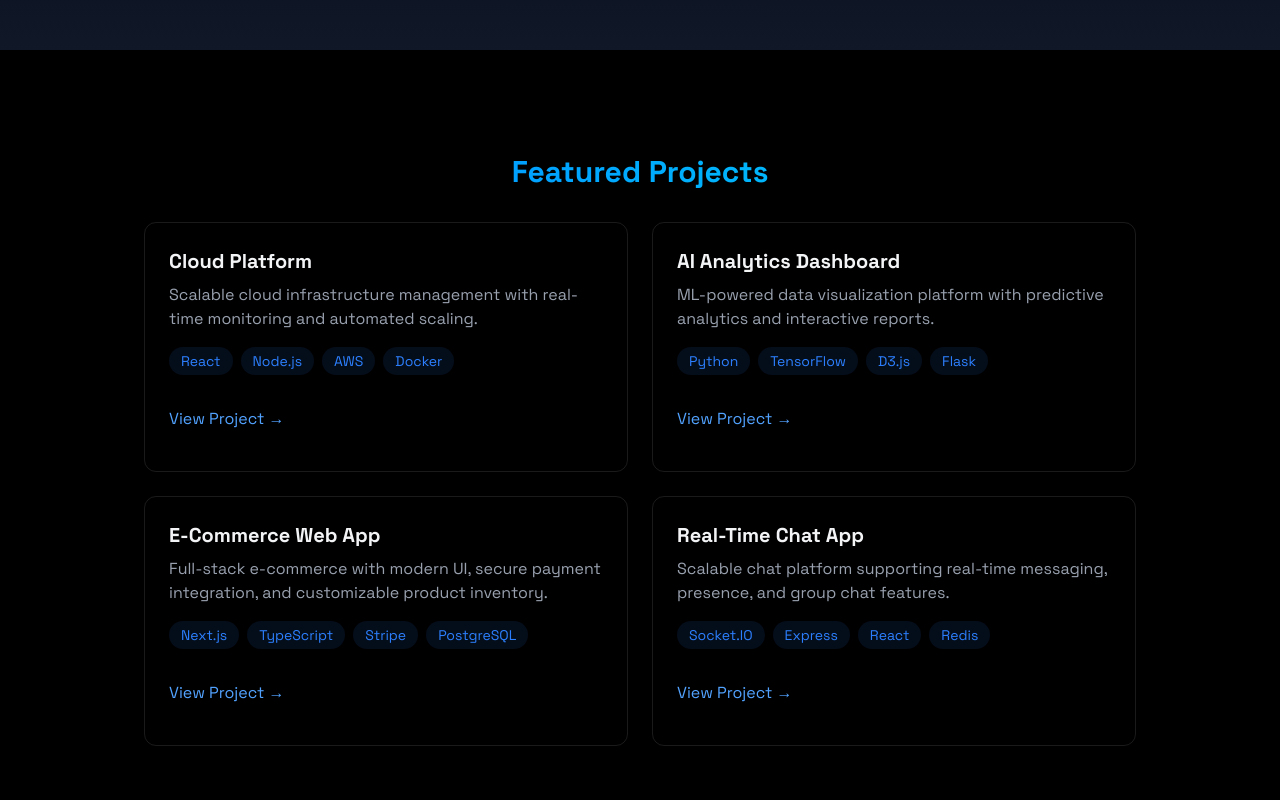
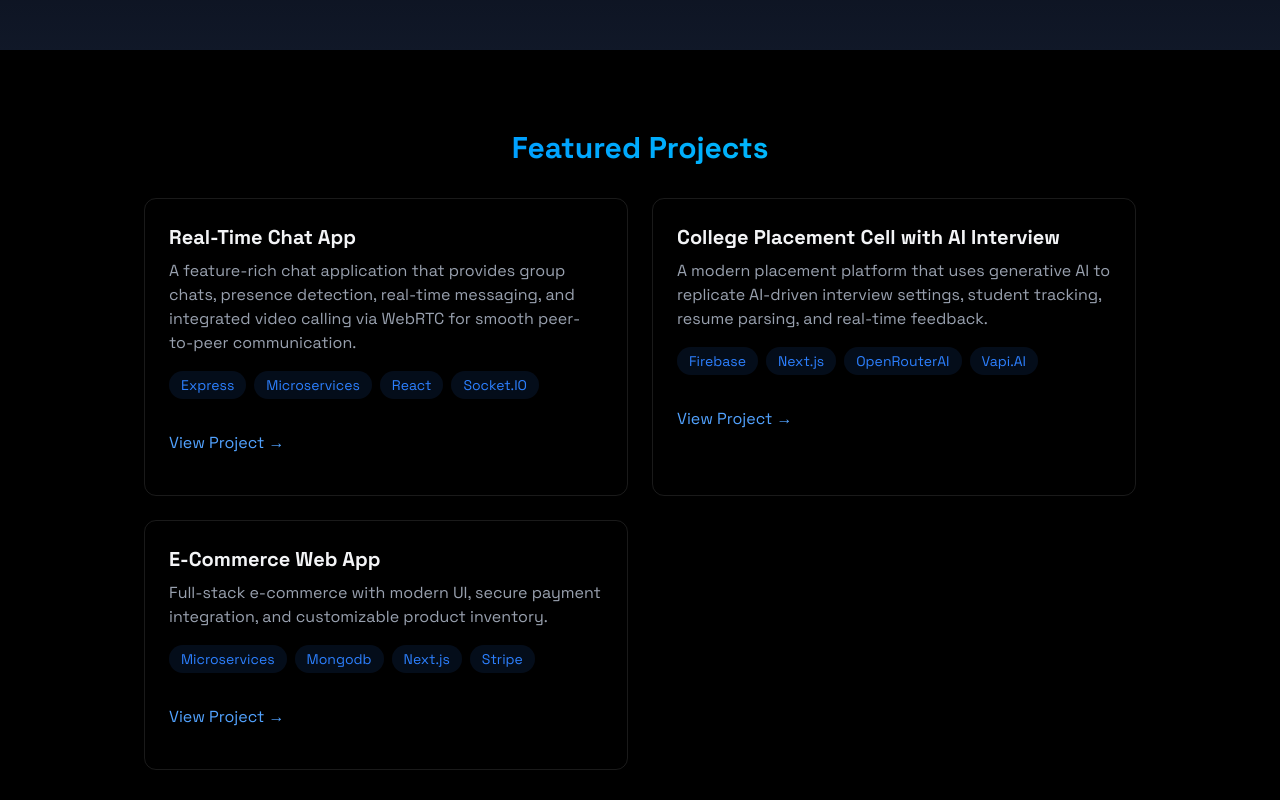
Before and after one commit to Ayush8709/Ayush.Tech, a React (Vite) app: page / in a window 1280 px wide. Shown: the part 2318-3118 px from the top of the page. Built offline with nearby package versions, Linux system fonts and the light colour scheme.

Commit message:
fix bugs

```diff
--- a/package.json
+++ b/package.json
@@ -10,7 +10,6 @@
   },
   "dependencies": {
     "@tailwindcss/vite": "^4.0.0",
-    "emailjs-com": "^3.2.0",
     "react": "^18.3.1",
     "react-dom": "^18.3.1",
     "tailwindcss": "^4.0.0"
--- a/src/components/sections/Projects.jsx
+++ b/src/components/sections/Projects.jsx
@@ -9,62 +9,23 @@ export const Projects = () => {
       <RevealOnScroll>
         <div className="max-w-5xl mx-auto px-4">
           <h2 className="text-3xl font-bold mb-8 bg-gradient-to-r from-blue-500 to-cyan-400 bg-clip-text text-transparent text-center">
-            {" "}
             Featured Projects
           </h2>
+
           <div className="grid grid-cols-1 md:grid-cols-2 gap-6">
-            <div className="p-6 rounded-xl border border-white/10 hover:-translate-y-1 hover:border-blue-500/30 hover:shadow-[0_2px_8px_rgba(59,130,246,0.2)] transition">
-              <h3 className="text-xl font-bold mb-2"> Cloud Platform</h3>
+            {/* 1. Real-Time Chat App */}
+            <div className="glass p-6 rounded-xl border border-white/10 hover:-translate-y-1 hover:border-blue-500/30 hover:shadow-[0_4px_20px_rgba(59,130,246,0.1)] transition-all">
+              <h3 className="text-xl font-bold mb-2">Real-Time Chat App</h3>
               <p className="text-gray-400 mb-4">
-                Scalable cloud infrastructure management with real-time
-                monitoring and automated scaling.
+                A feature-rich chat application that provides group chats, presence detection, real-time messaging, and integrated video calling via WebRTC for smooth peer-to-peer communication.
               </p>
               <div className="flex flex-wrap gap-2 mb-4">
-                {["React", "Node.js", "AWS", "Docker"].map((tech, key) => (
+                {["Express", "Microservices", "React", "Socket.IO"]
+                  .sort()
+                  .map((tech, key) => (
                     <span
                       key={key}
-                    className="bg-blue-500/10 text-blue-500 py-1 px-3 rounded-full text-sm hover:bg-blue-500/20
-                                    hover:shadow-[0_2px_8px_rgba(59,130,246,0.1)] transition-all
-                    "
-                  >
-                    {tech}
-                  </span>
-                ))}
-              </div>
-
-              <div className="flex justify-between items-center">
-                <a
-                  href="#"
-                  className="text-blue-400 hover:text-blue-300 transition-colors my-4"
-                >
-                  View Project →
-                </a>
-              </div>
-            </div>
-            <div
-              className="
-              glass p-6 rounded-xl border border-white/10
-              hover:-translate-y-1 hover:border-blue-500/30
-              hover:shadow-[0_4px_20px_rgba(59,130,246,0.1)]
-              transition-all
-            "
-            >
-              <h3 className="text-xl font-bold mb-2">AI Analytics Dashboard</h3>
-              <p className="text-gray-400 mb-4">
-                ML-powered data visualization platform with predictive analytics
-                and interactive reports.
-              </p>
-              <div className="flex flex-wrap gap-2 mb-4">
-                {["Python", "TensorFlow", "D3.js", "Flask"].map((tech, key) => (
-                  <span
-                    key={key}
-                    className="
-                      bg-blue-500/10 text-blue-500 py-1 px-3
-                      rounded-full text-sm
-                      transition
-                      hover:bg-blue-500/20 hover:-translate-y-0.5
-                      hover:shadow-[0_2px_8px_rgba(59,130,246,0.2)]
-                    "
+                      className="bg-blue-500/10 text-blue-500 py-1 px-3 rounded-full text-sm transition hover:bg-blue-500/20 hover:-translate-y-0.5 hover:shadow-[0_2px_8px_rgba(59,130,246,0.2)]"
                     >
                       {tech}
                     </span>
@@ -72,7 +33,9 @@ export const Projects = () => {
               </div>
               <div className="flex justify-between items-center">
                 <a
-                  href="#"
+                  href="https://full-stack-chat-video-u5mz.vercel.app"
+                  target="_blank"
+                  rel="noopener noreferrer"
                   className="text-blue-400 hover:text-blue-300 transition-colors my-4"
                 >
                   View Project →
@@ -80,40 +43,30 @@ export const Projects = () => {
               </div>
             </div>
 
-            <div
-              className="
-              glass p-6 rounded-xl border border-white/10
-              hover:-translate-y-1 hover:border-blue-500/30
-              hover:shadow-[0_4px_20px_rgba(59,130,246,0.1)]
-              transition-all
-            "
-            >
-              <h3 className="text-xl font-bold mb-2">E-Commerce Web App</h3>
+
+            {/* 2. College Placement Cell with AI Interview */}
+            <div className="glass p-6 rounded-xl border border-white/10 hover:-translate-y-1 hover:border-blue-500/30 hover:shadow-[0_4px_20px_rgba(59,130,246,0.1)] transition-all">
+              <h3 className="text-xl font-bold mb-2">College Placement Cell with AI Interview</h3>
               <p className="text-gray-400 mb-4">
-                Full-stack e-commerce with modern UI, secure payment
-                integration, and customizable product inventory.
+               A modern placement platform that uses generative AI to replicate AI-driven interview settings, student tracking, resume parsing, and real-time feedback.
               </p>
               <div className="flex flex-wrap gap-2 mb-4">
-                {["Next.js", "TypeScript", "Stripe", "PostgreSQL"].map(
-                  (tech) => (
+                {["Firebase", "Next.js", "OpenRouterAI", "Vapi.AI"]
+                  .sort()
+                  .map((tech, key) => (
                     <span
-                      key={tech}
-                      className="
-                      bg-blue-500/10 text-blue-500 py-1 px-3
-                      rounded-full text-sm
-                      transition
-                      hover:bg-blue-500/20 hover:-translate-y-0.5
-                      hover:shadow-[0_2px_8px_rgba(59,130,246,0.2)]
-                    "
+                      key={key}
+                      className="bg-blue-500/10 text-blue-500 py-1 px-3 rounded-full text-sm transition hover:bg-blue-500/20 hover:-translate-y-0.5 hover:shadow-[0_2px_8px_rgba(59,130,246,0.2)]"
                     >
                       {tech}
                     </span>
-                  )
-                )}
+                  ))}
               </div>
               <div className="flex justify-between items-center">
                 <a
-                  href="#"
+                  href="https://placement-cell-ai-interview.vercel.app"
+                  target="_blank"
+                  rel="noopener noreferrer"
                   className="text-blue-400 hover:text-blue-300 transition-colors my-4"
                 >
                   View Project →
@@ -121,44 +74,88 @@ export const Projects = () => {
               </div>
             </div>
 
-            <div
-              className="
-              glass p-6 rounded-xl border border-white/10
-              hover:-translate-y-1 hover:border-blue-500/30
-              hover:shadow-[0_4px_20px_rgba(59,130,246,0.1)]
-              transition-all
-            "
-            >
-              <h3 className="text-xl font-bold mb-2">Real-Time Chat App</h3>
+            {/* 3. E-Commerce Web App */}
+            <div className="glass p-6 rounded-xl border border-white/10 hover:-translate-y-1 hover:border-blue-500/30 hover:shadow-[0_4px_20px_rgba(59,130,246,0.1)] transition-all">
+              <h3 className="text-xl font-bold mb-2">E-Commerce Web App</h3>
               <p className="text-gray-400 mb-4">
-                Scalable chat platform supporting real-time messaging, presence,
-                and group chat features.
+                Full-stack e-commerce with modern UI, secure payment integration, and customizable product inventory.
               </p>
               <div className="flex flex-wrap gap-2 mb-4">
-                {["Socket.IO", "Express", "React", "Redis"].map((tech, key) => (
+                {["Microservices", "Mongodb", "Next.js", "Stripe"]
+                  .sort()
+                  .map((tech, key) => (
                     <span
                       key={key}
-                    className="
-                      bg-blue-500/10 text-blue-500 py-1 px-3
-                      rounded-full text-sm
-                      transition
-                      hover:bg-blue-500/20 hover:-translate-y-0.5
-                      hover:shadow-[0_2px_8px_rgba(59,130,246,0.2)]
-                    "
+                      className="bg-blue-500/10 text-blue-500 py-1 px-3 rounded-full text-sm transition hover:bg-blue-500/20 hover:-translate-y-0.5 hover:shadow-[0_2px_8px_rgba(59,130,246,0.2)]"
                     >
                       {tech}
                     </span>
                   ))}
               </div>
-              <div className="flex justify-between items-center ">
+              <div className="flex justify-between items-center">
                 <a
-                  href="#"
+                  href="https://next-ecoshop.vercel.app"
+                  target="_blank"
+                  rel="noopener noreferrer"
                   className="text-blue-400 hover:text-blue-300 transition-colors my-4"
                 >
                   View Project →
                 </a>
               </div>
             </div>
+
+            {/* Commented Projects Below */}
+
+            {/*
+            // 4. Cloud Platform
+            <div className="p-6 rounded-xl border border-white/10 hover:-translate-y-1 hover:border-blue-500/30 hover:shadow-[0_2px_8px_rgba(59,130,246,0.2)] transition">
+              <h3 className="text-xl font-bold mb-2">Cloud Platform</h3>
+              <p className="text-gray-400 mb-4">
+                Scalable cloud infrastructure management with real-time monitoring and automated scaling.
+              </p>
+              <div className="flex flex-wrap gap-2 mb-4">
+                {["AWS", "Docker", "Node.js", "React"].sort().map((tech, key) => (
+                  <span
+                    key={key}
+                    className="bg-blue-500/10 text-blue-500 py-1 px-3 rounded-full text-sm hover:bg-blue-500/20 hover:shadow-[0_2px_8px_rgba(59,130,246,0.1)] transition-all"
+                  >
+                    {tech}
+                  </span>
+                ))}
+              </div>
+              <div className="flex justify-between items-center">
+                <a href="#" className="text-blue-400 hover:text-blue-300 transition-colors my-4">
+                  View Project →
+                </a>
+              </div>
+            </div>
+            */}
+
+            {/*
+            // 5. AI Analytics Dashboard
+            <div className="glass p-6 rounded-xl border border-white/10 hover:-translate-y-1 hover:border-blue-500/30 hover:shadow-[0_4px_20px_rgba(59,130,246,0.1)] transition-all">
+              <h3 className="text-xl font-bold mb-2">AI Analytics Dashboard</h3>
+              <p className="text-gray-400 mb-4">
+                ML-powered data visualization platform with predictive analytics and interactive reports.
+              </p>
+              <div className="flex flex-wrap gap-2 mb-4">
+                {["D3.js", "Flask", "Python", "TensorFlow"].sort().map((tech, key) => (
+                  <span
+                    key={key}
+                    className="bg-blue-500/10 text-blue-500 py-1 px-3 rounded-full text-sm transition hover:bg-blue-500/20 hover:-translate-y-0.5 hover:shadow-[0_2px_8px_rgba(59,130,246,0.2)]"
+                  >
+                    {tech}
+                  </span>
+                ))}
+              </div>
+              <div className="flex justify-between items-center">
+                <a href="#" className="text-blue-400 hover:text-blue-300 transition-colors my-4">
+                  View Project →
+                </a>
+              </div>
+            </div>
+            */}
+
           </div>
         </div>
       </RevealOnScroll>
```
Also changed, not shown: src/components/sections/Contact.jsx (+32 -24 lines), 1 other file (tests, documents, lock files or other folders). Lines whose indentation alone changed are shown as unchanged.
